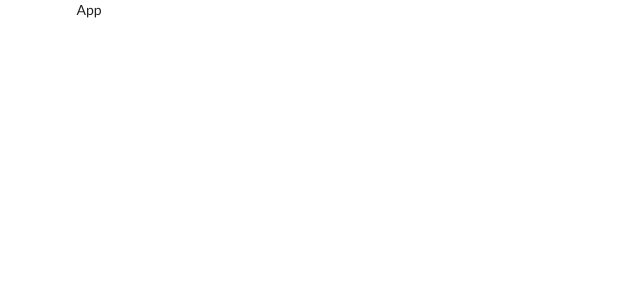
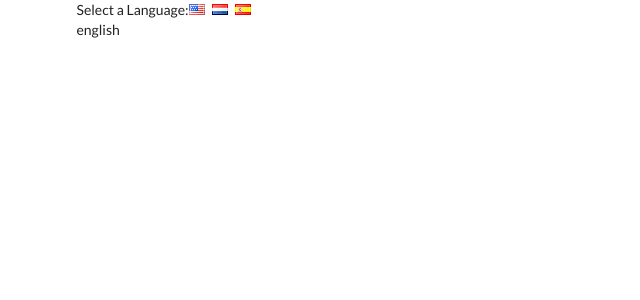
Before and after one commit to zearkiatos/translate-web, a React (Create React App) app: page / in a window 1280 px wide. Shown: the top 300 px of the page, without its empty margins (0-640 px from the left). Built offline with nearby package versions, Linux system fonts and the light colour scheme.

Commit message:
Selecting a Language

```diff
--- a/src/components/App.js
+++ b/src/components/App.js
@@ -1,8 +1,24 @@
 import React from 'react';
 
 class App extends React.Component {
+    state = { language: 'english' };
+
+    onLanguageChange = language => {
+        this.setState({ language });
+    };
+
     render() {
-        return <div className="ui container">App</div>;
+        return (
+            <div className="ui container">
+                <div>
+                    Select a Language:
+                    <i className="flag us" onClick={() => this.onLanguageChange('english')} />
+                    <i className="flag nl" onClick={() => this.onLanguageChange('dutch')} />
+                    <i className="flag es" onClick={() => this.onLanguageChange('spanish')} />
+                </div>
+                {this.state.language}
+            </div>
+        );
     }
 }
 
```
Also changed, not shown: .gitlab-ci.yml (added).
